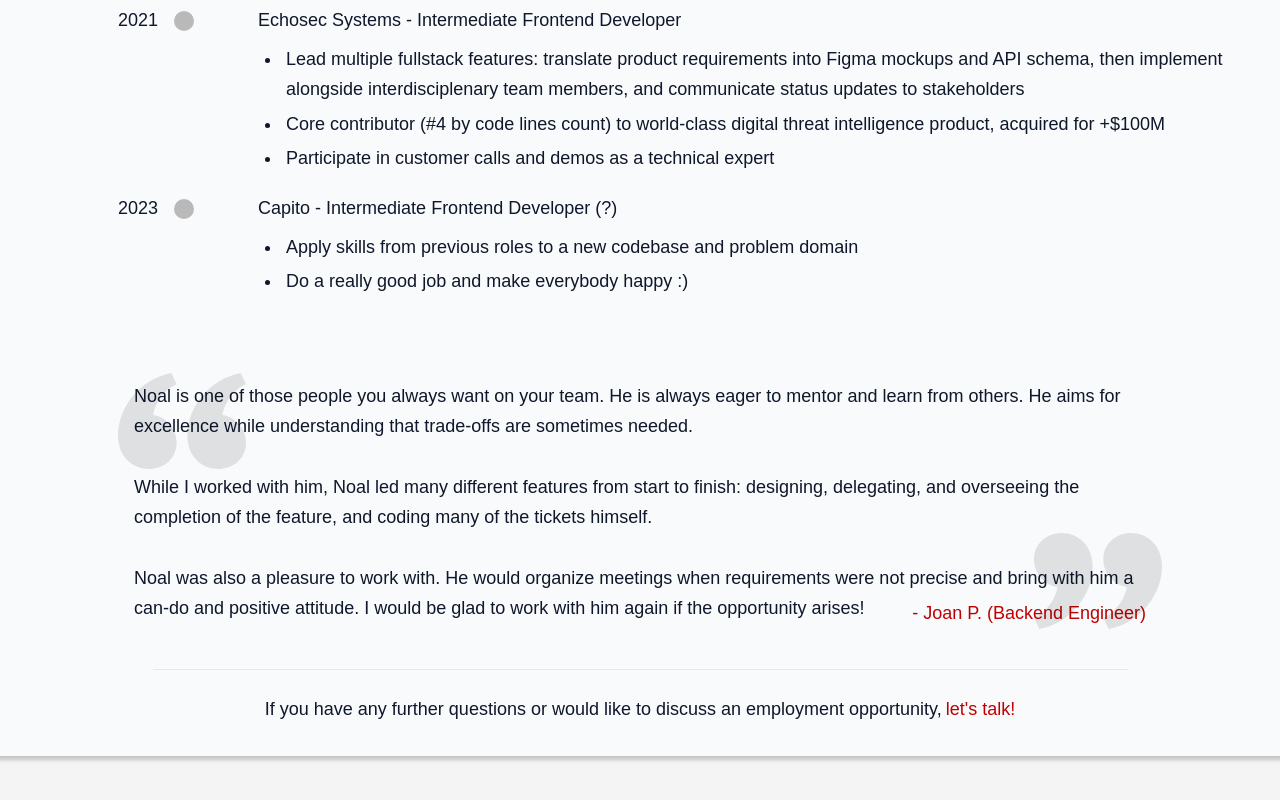
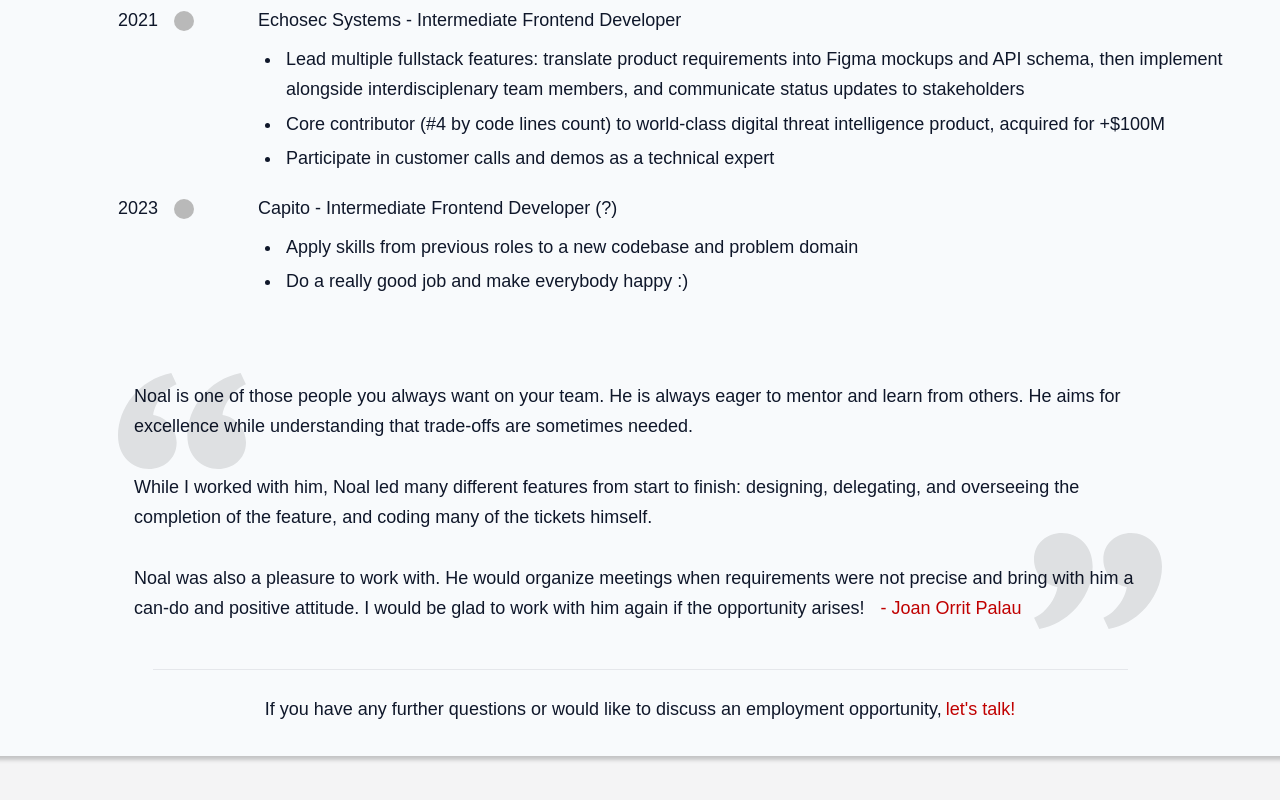
Before and after one commit to noalbalint/atnoal, a React (Vite) app: page /capito in a window 1280 px wide. Shown: the part 1300-2100 px from the top of the page. Built offline with nearby package versions, Linux system fonts and the light colour scheme.

Commit message:
Update BlockQuote styling

```diff
--- a/src/components/BlockQuote.tsx
+++ b/src/components/BlockQuote.tsx
@@ -20,10 +20,9 @@
         <a
           href="https://www.linkedin.com/in/joan-orrit-palau/"
           target='_blank'
-          style={{ color }}
-          className='absolute bottom-4 right-36'
+          style={{ color, marginLeft: '1rem' }}
         >
-          - Joan P. (Backend Engineer)
+          - Joan Orrit Palau
         </a>
       </p>
       <img className='absolute bottom-0 right-32 w-32 opacity-10 font-medium' src={quoteClose} />
```
